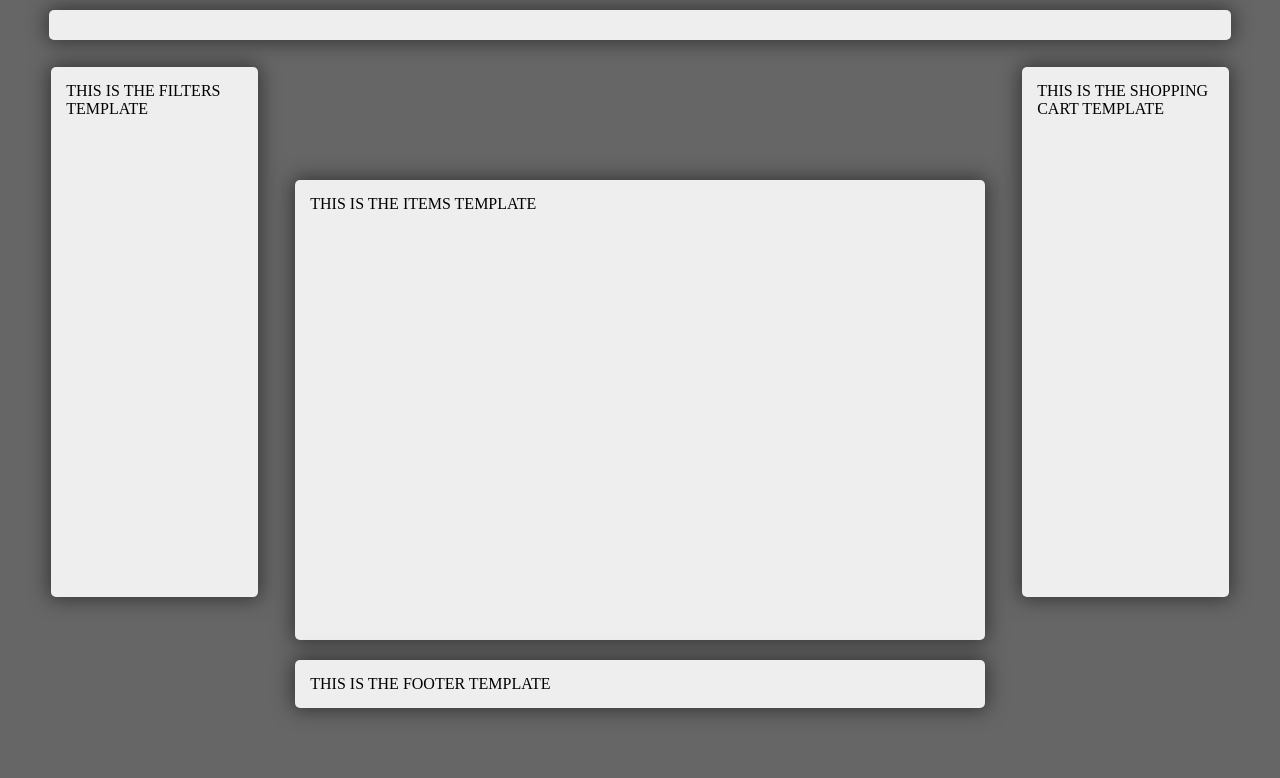
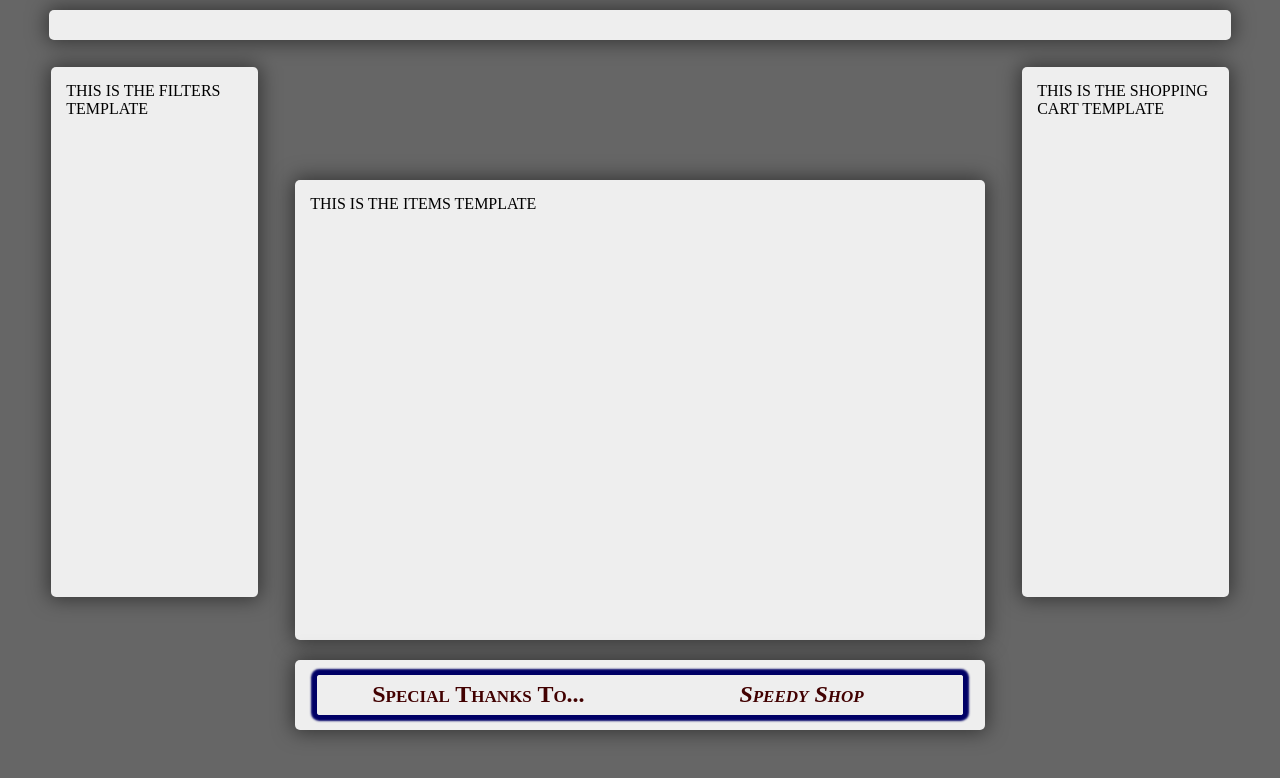
Before and after one commit to numso/SpeedyShop, a plain HTML site: page public/index.html in a window 1280 px wide. Drawn offline with Linux system fonts and the light colour scheme; no server answers.

Commit message:
Fred Updated the footer

```diff
--- a/public/css/common/footer.less
+++ b/public/css/common/footer.less
@@ -1 +1,101 @@
 @import "../common";
+.thanks {
+  position: relative;
+  margin: auto;
+  width: 98%;
+  height: 40px;
+  box-shadow: 0 0 2px 6px #006, 0px 0px 1px  #aaa;
+  perspective: 750;
+  border-radius: 3px;
+  -webkit-perspective: 750;
+}
+
+.left, .right, .tracks{
+    border-radius: 3px;
+}
+
+.left {
+  position: absolute;
+  width:50%;
+  height:40px;
+  background-position:top left;
+  background-size: 40px;
+}
+
+.right {
+  position:absolute;
+  right:0px;
+  width:50%;
+  height:40px;
+  background-position:top right;
+  background-size: 40px;
+  transition: transform 1.0s 1.0s ease-in-out, box-shadow 1.0s 1.0s ease-in-out;
+  -webkit-transition: transform 1.0s 1.0s ease-in-out, box-shadow 1.0s 1.0s ease-in-out;
+  transform-origin: left;
+  -webkit-transform-origin: left;
+  transform-style: preserve-3d;
+  -webkit-transform-style: preserve-3d;
+}
+
+.people .left {
+    background-color: #eee;
+}
+
+.people .right {
+    background-color: #eee;
+}
+
+.tracks {
+  position:relative;
+  z-index:-100;
+  float:right;
+  width:65%;
+  height:40px;
+  background-color: #eee;
+  transition: all 1.0s 1.0s ease-in-out;
+  -webkit-transition: all 1.0s 1.0s ease-in-out;
+}
+
+.tracks h3 {
+  float:right;
+  height:40px;
+  width:75%;
+  text-align: center;
+  color: #420101;
+  list-style-type:none;
+  text-shadow: 0px 0px 1px #aaa;
+  font-variant: small-caps;
+  font-size: 16px;
+}
+
+.left h2, .right h2 {
+  margin: auto;
+  padding: 2%;
+  text-align:center;
+  font-variant: small-caps;
+  font-size: 24px;
+  color: #420101;
+}
+.right h2 {
+    font-style:italic;
+}
+
+.thanks:hover .right {
+  box-shadow: 10px 10px 50px black, inset 0px 20px 100px -15px black;
+  transition: transform 1.0s 1.0s ease-in-out, box-shadow 1.0s 1.0s ease-in-out;
+  -webkit-transform: transform 1.0s 1.0s ease-in-out, box-shadow 1.0s 1.0s ease-in-out;
+  transform: rotateY(-95deg);
+   -webkit-transform: rotateY(-95deg);
+}
+
+.thanks:hover .tracks {
+  box-shadow: 10px 10px 50px rgba(0, 0, 0, .5);
+  transition: all 0.5s 0.5s ease-in-out;
+  -webkit-transition: all 0.5s 0.5s ease-in-out;
+  transform: translateX(25px) rotate(5deg) translate3d( 0, 0, 0);
+  -webkit-transform: translateX(25px) rotateX(5deg) translate3d( 0, 0, 0);
+  transform-origin: left;
+  -webkit-transform-origin: left;
+  transform-style: preserve-3d;
+  -webkit-transform-style: preserve-3d;
+}
--- a/public/js/pages/common/templates/footer.html
+++ b/public/js/pages/common/templates/footer.html
@@ -1 +1,7 @@
-THIS IS THE FOOTER TEMPLATE
+<div class="thanks people">
+    <div class="left"><h2>Special Thanks To...</h2></div>
+    <div class="right"><h2>Speedy Shop</h2></div>
+    <div class="tracks">
+        <h3>And: Dallin - Mueriel - Jesse - Justin - Fred</h3>
+  </div>
+</div>
--- a/public/js/pages/common/views/footer.js
+++ b/public/js/pages/common/views/footer.js
@@ -17,7 +17,13 @@ define([
 
         render: function () {
             this.$el.html(footerTmpl());
+
+
+
+
             return this;
         }
+
+
     });
 });
```
